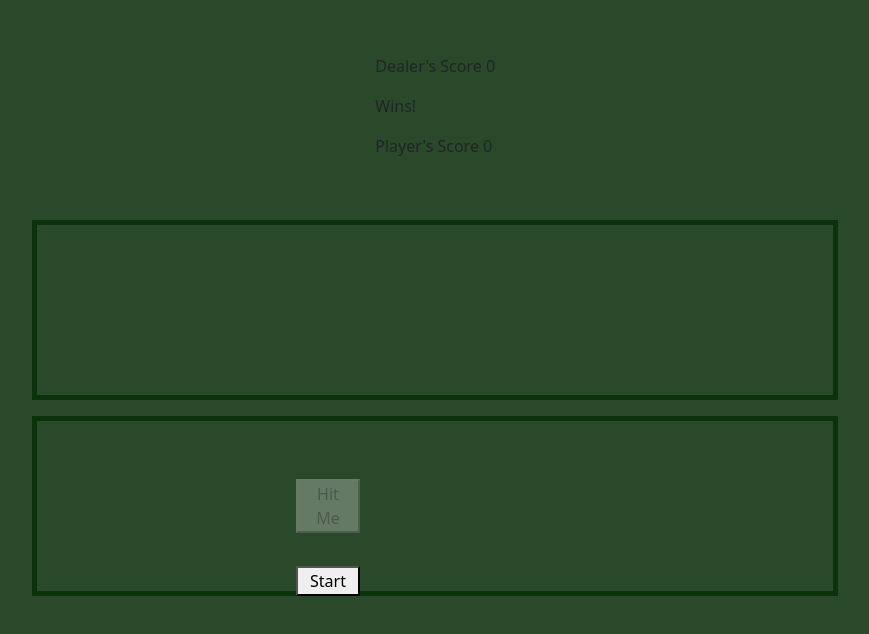
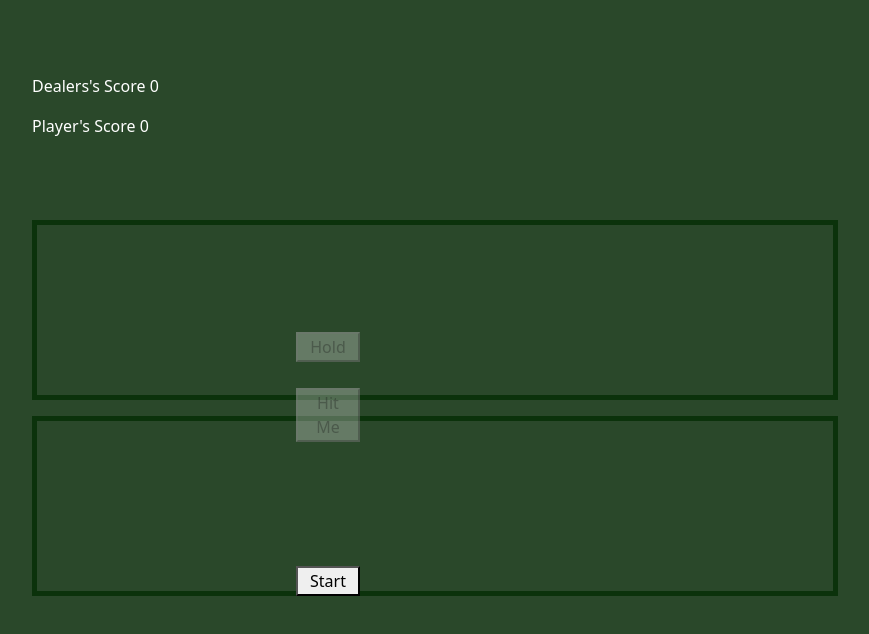
Before and after one commit to OttoSJ/milestone-project-blackjack-react, a React (Create React App) app: page / in a window 1280 px wide. Shown: the part 124-758 px from the top of the page, without its empty margins (58-927 px from the left). Built offline with nearby package versions, Linux system fonts and the light colour scheme.

Commit message:
changed the the value of ace in findAces function. Refractored the messeges module so that is is reuseable by using the map method.

```diff
--- a/public/index.html
+++ b/public/index.html
@@ -24,7 +24,7 @@
       work correctly both with client-side routing and a non-root public URL.
       Learn how to configure a non-root public URL by running `npm run build`.
     -->
-    <title>React App</title>
+    <title>Vidly App</title>
   </head>
   <body style="background-color: rgb(42, 72, 42)">
     <noscript>You need to enable JavaScript to run this app.</noscript>
--- a/src/App.css
+++ b/src/App.css
@@ -24,10 +24,16 @@
   left: 17rem;
 }
 
-.player-button {
+.hit-me-button {
   width: 4rem;
   position: absolute;
-  top: 12;
+  top: 32rem;
+  left: 17rem;
+}
+.hold-button {
+  width: 4rem;
+  position: absolute;
+  top: 28.5rem;
   left: 17rem;
 }
 
--- a/src/components/common/board.jsx
+++ b/src/components/common/board.jsx
@@ -6,7 +6,7 @@ import { cardDeck } from "../../fakebackend/cardsdatabase";
 import {
   StyledCardContainer,
   StyledMsgContainer,
-} from "../styles/cardcontainer.style";
+} from "../styles/styledcomponents";
 import { getHandTotal, shuffleCards } from "../../utils/gameUtilityFunc";
 
 class Board extends Component {
@@ -62,15 +62,19 @@ class Board extends Component {
     // displayScore()
   };
 
-  handlePlayersCard = () => {
+  handlePlayersNextCard = () => {
     const newDeck = [...this.state.deck];
     const nextPlayerCard = newDeck.shift();
+    const playersHand = [...this.state.playersHand, nextPlayerCard];
+    const playersHandTotal = getHandTotal(playersHand);
 
     const revisedDeck = [...newDeck];
     this.setState({
       playersHand: [...this.state.playersHand, nextPlayerCard],
       deck: revisedDeck,
+      playersHandTotal: playersHandTotal,
     });
+    console.log(playersHandTotal);
   };
 
   render() {
@@ -97,7 +101,7 @@ class Board extends Component {
           <div className="cards">
             <PlayerOne
               playersHand={playersHand}
-              onPlayersCard={this.handlePlayersCard}
+              onPlayersCard={this.handlePlayersNextCard}
             />
           </div>
         </StyledCardContainer>
--- a/src/components/common/messeges.jsx
+++ b/src/components/common/messeges.jsx
@@ -1,26 +1,24 @@
 import React, { Component } from "react";
-// import Board from "./board";
 
 class Messeges extends Component {
   state = {};
   render() {
     const { playersHandTotal, dealersHandTotal } = this.props;
-    console.log(dealersHandTotal);
-    console.log(playersHandTotal);
+    const messeges = [
+      `Dealers's Score ${dealersHandTotal}`,
+      `Player's Score ${playersHandTotal}`,
+    ];
+
     return (
       <div>
-        <span>
-          <p>Dealer's Score {dealersHandTotal}</p>
-        </span>
-        <span>
-          <p>Wins!</p>
-        </span>
-        <span>
-          <p>Player's Score {playersHandTotal} </p>
-        </span>
+        {messeges.map((messege) => (
+          <span key={messege}>
+            <p>{messege}</p>
+          </span>
+        ))}
       </div>
     );
   }
 }
-
+// Place the totals into an array and use the map method to render the results
 export default Messeges;
--- a/src/components/common/playerOne.jsx
+++ b/src/components/common/playerOne.jsx
@@ -10,8 +10,17 @@ class PlayerOne extends Component {
     return (
       <React.Fragment>
         <Cards contestantsHand={playersHand} />
+
         <button
-          className="player-button cursor"
+          className="hold-button
+           cursor"
+          onClick={null}
+          disabled={this.props.playersHand.length === 0 ? true : false}
+        >
+          Hold
+        </button>
+        <button
+          className="hit-me-button cursor"
           onClick={() => this.props.onPlayersCard()}
           disabled={this.props.playersHand.length === 0 ? true : false}
         >
--- a/src/components/styles/cardcontainer.style.js
+++ b/src/components/styles/styledcomponents.js
@@ -25,10 +25,11 @@ export const StyledMsgContainer = styled.div`
   display: flex;
   flex-direction: column;
   justify-content: center;
-  align-items: center;
+  align-items: flex-start;
   width: 70%;
   height: 25%;
   margin-left: 0.5rem;
   margin-top: 1rem;
+  color: white;
   // border: 5px solid rgb(11, 50, 11);
 `;
--- a/src/utils/gameUtilityFunc.js
+++ b/src/utils/gameUtilityFunc.js
@@ -3,7 +3,7 @@
 
 export function getHandTotal(contestantsHand) {
   function findNumberOfAces(contestantsHand) {
-    let aces = contestantsHand.filter((card) => card.cardValue === 1);
+    let aces = contestantsHand.filter((card) => card.cardValue === 11);
 
     return aces.length;
   }
@@ -18,7 +18,7 @@ export function getHandTotal(contestantsHand) {
   }
 
   let numberOfAces = findNumberOfAces(contestantsHand);
-
+  console.log(numberOfAces);
   let handTotal = checkTotalHandValue(contestantsHand);
 
   function adjustForAces(handTotal, numberOfAces, contestantsHand) {
--- a/toDolist.js
+++ b/toDolist.js
@@ -1,6 +1,7 @@
 // TO DO LIST
 
-// Create hold button and function that will fire
+// Finish writing function for hit me button. Things to do still.. count aces and add it to the state numberOfGamesPlayed
+// Write hold button function.
 
 // Figure out how to create a new deck on the fly one the deck is less then 4
 
```
